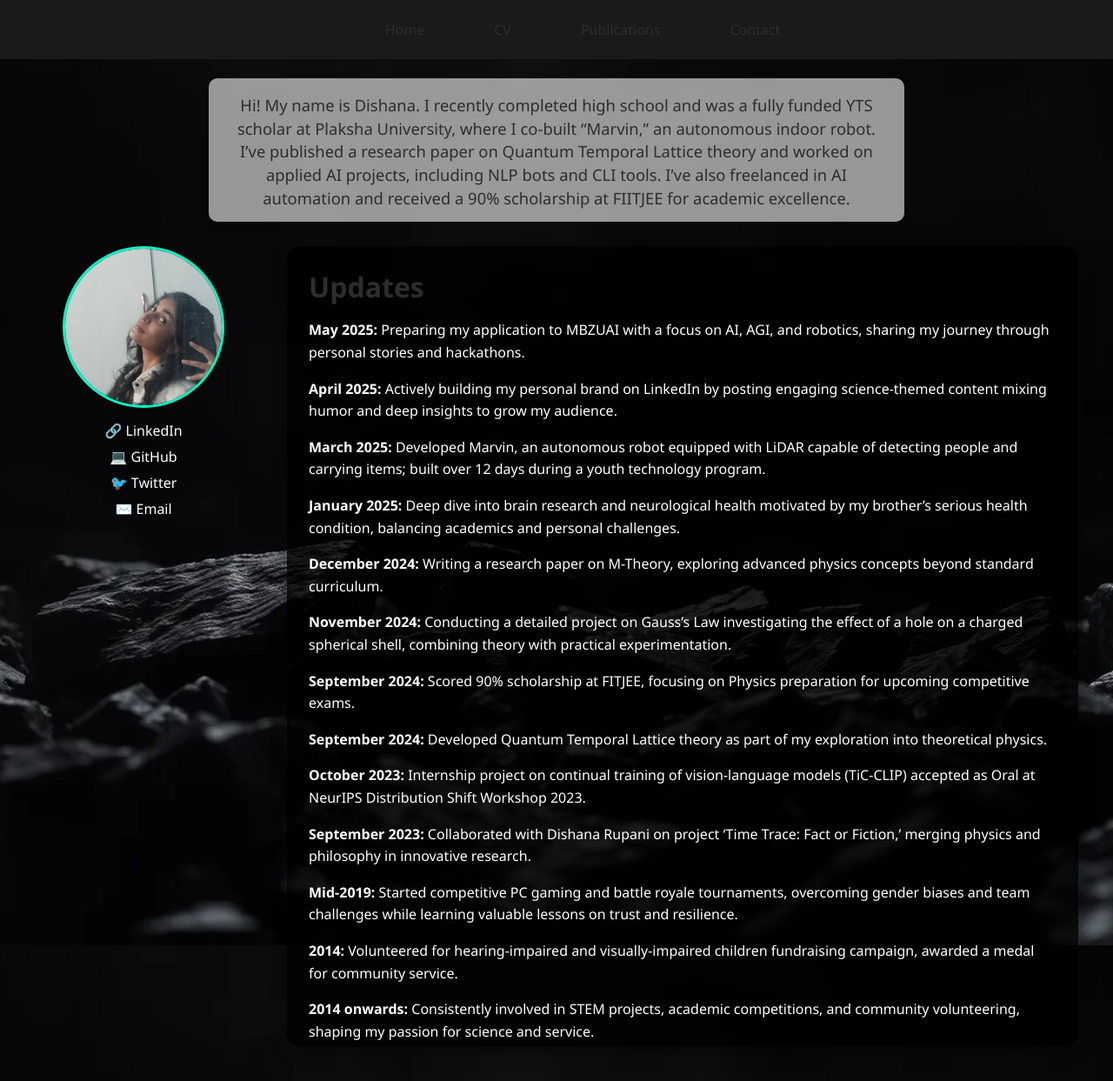
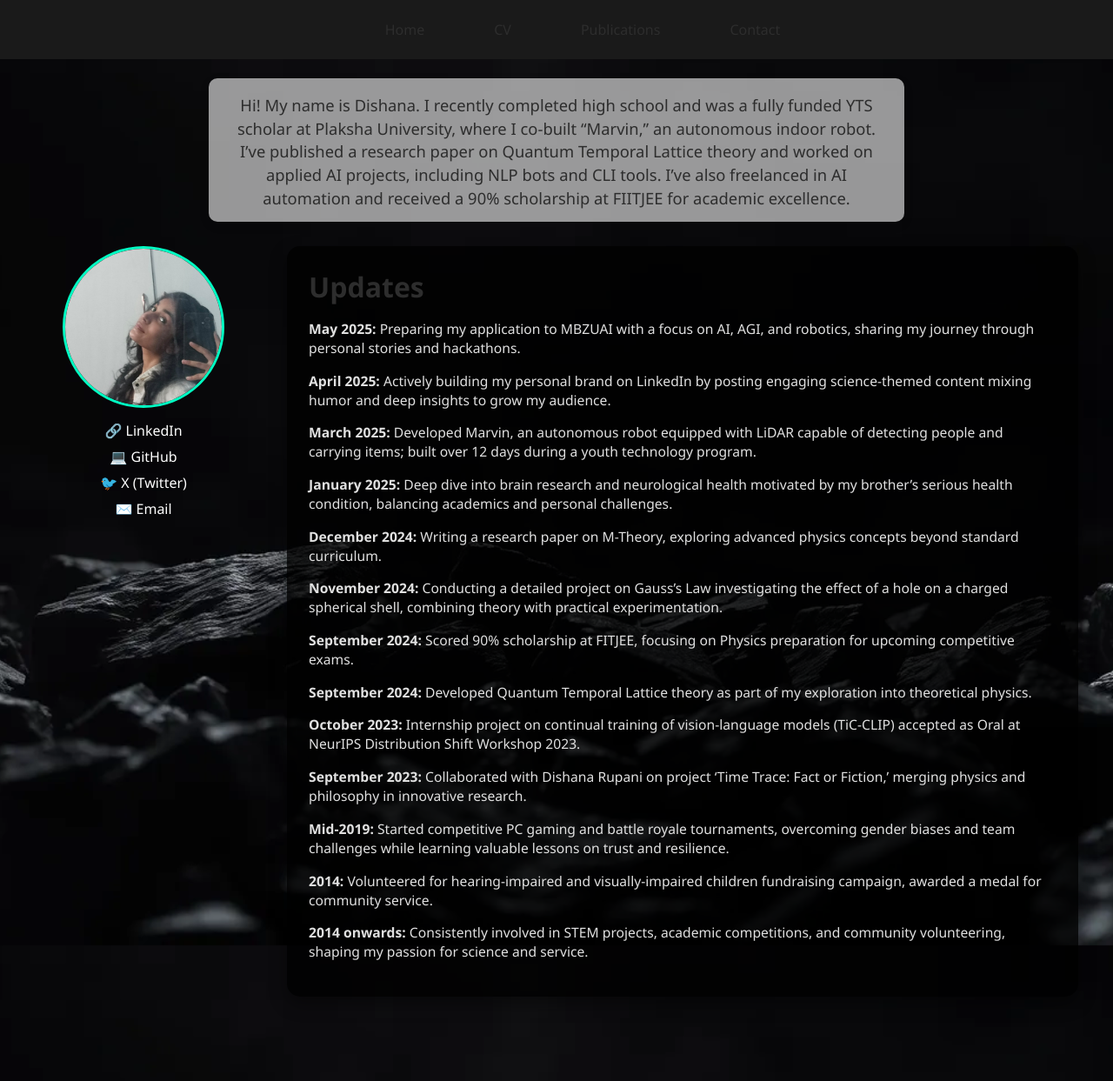
Before and after one commit to dishana11/dishana11.github.io, a Jekyll site: the page built from index.md, in a window 1280 px wide. Shown: the whole page at 87% size. Built offline with Jekyll 4.4.1, drawn with Linux system fonts in a browser that asks for light colours; after the commit the page ends 1186 px from its top, so only the background shows below that; some of the changed lines change nothing that is shown.

Commit message:
Update index.md

```diff
--- a/index.md
+++ b/index.md
@@ -118,10 +118,12 @@ layout: default
     color: #2d2d2d;
     margin-top: 0;
     display: inline;
+    font-size: 2em;
   }
 
-  .content-box p {
-    line-height: 1.6;
+  .updates-content {
+    font-size: 0.98em;
+    color: #e0e0e0;
   }
 
   .cv-fullscreen-link {
@@ -192,9 +194,9 @@ layout: default
       <img src="assets/images/avatar.jpg" alt="Your Profile Picture">
     </div>
     <div class="social-links">
-      <a href="https://linkedin.com/in/yourusername" target="_blank">🔗 LinkedIn</a>
-      <a href="https://github.com/yourusername" target="_blank">💻 GitHub</a>
-      <a href="https://twitter.com/yourhandle" target="_blank">🐦 Twitter</a>
+      <a href="https://www.linkedin.com/in/dishanarupani/" target="_blank">🔗 LinkedIn</a>
+      <a href="https://github.com/meowww11" target="_blank">💻 GitHub</a>
+      <a href="https://x.com/dishanaa11" target="_blank">🐦 X (Twitter)</a>
       <a href="mailto:and@gmail.com">✉️ Email</a>
     </div>
   </div>
@@ -203,19 +205,21 @@ layout: default
     <!-- Default Home Content -->
     <div id="home">
       <h1>Updates</h1>
-      <p><strong>May 2025:</strong> Preparing my application to MBZUAI with a focus on AI, AGI, and robotics, sharing my journey through personal stories and hackathons.</p>
-      <p><strong>April 2025:</strong> Actively building my personal brand on LinkedIn by posting engaging science-themed content mixing humor and deep insights to grow my audience.</p>
-      <p><strong>March 2025:</strong> Developed Marvin, an autonomous robot equipped with LiDAR capable of detecting people and carrying items; built over 12 days during a youth technology program.</p>
-      <p><strong>January 2025:</strong> Deep dive into brain research and neurological health motivated by my brother’s serious health condition, balancing academics and personal challenges.</p>
-      <p><strong>December 2024:</strong> Writing a research paper on M-Theory, exploring advanced physics concepts beyond standard curriculum.</p>
-      <p><strong>November 2024:</strong> Conducting a detailed project on Gauss’s Law investigating the effect of a hole on a charged spherical shell, combining theory with practical experimentation.</p>
-      <p><strong>September 2024:</strong> Scored 90% scholarship at FITJEE, focusing on Physics preparation for upcoming competitive exams.</p>
-      <p><strong>September 2024:</strong> Developed Quantum Temporal Lattice theory as part of my exploration into theoretical physics.</p>
-      <p><strong>October 2023:</strong> Internship project on continual training of vision-language models (TiC-CLIP) accepted as Oral at NeurIPS Distribution Shift Workshop 2023.</p>
-      <p><strong>September 2023:</strong> Collaborated with Dishana Rupani on project ‘Time Trace: Fact or Fiction,’ merging physics and philosophy in innovative research.</p>
-      <p><strong>Mid-2019:</strong> Started competitive PC gaming and battle royale tournaments, overcoming gender biases and team challenges while learning valuable lessons on trust and resilience.</p>
-      <p><strong>2014:</strong> Volunteered for hearing-impaired and visually-impaired children fundraising campaign, awarded a medal for community service.</p>
-      <p><strong>2014 onwards:</strong> Consistently involved in STEM projects, academic competitions, and community volunteering, shaping my passion for science and service.</p>
+      <div class="updates-content">
+        <p><strong>May 2025:</strong> Preparing my application to MBZUAI with a focus on AI, AGI, and robotics, sharing my journey through personal stories and hackathons.</p>
+        <p><strong>April 2025:</strong> Actively building my personal brand on LinkedIn by posting engaging science-themed content mixing humor and deep insights to grow my audience.</p>
+        <p><strong>March 2025:</strong> Developed Marvin, an autonomous robot equipped with LiDAR capable of detecting people and carrying items; built over 12 days during a youth technology program.</p>
+        <p><strong>January 2025:</strong> Deep dive into brain research and neurological health motivated by my brother’s serious health condition, balancing academics and personal challenges.</p>
+        <p><strong>December 2024:</strong> Writing a research paper on M-Theory, exploring advanced physics concepts beyond standard curriculum.</p>
+        <p><strong>November 2024:</strong> Conducting a detailed project on Gauss’s Law investigating the effect of a hole on a charged spherical shell, combining theory with practical experimentation.</p>
+        <p><strong>September 2024:</strong> Scored 90% scholarship at FITJEE, focusing on Physics preparation for upcoming competitive exams.</p>
+        <p><strong>September 2024:</strong> Developed Quantum Temporal Lattice theory as part of my exploration into theoretical physics.</p>
+        <p><strong>October 2023:</strong> Internship project on continual training of vision-language models (TiC-CLIP) accepted as Oral at NeurIPS Distribution Shift Workshop 2023.</p>
+        <p><strong>September 2023:</strong> Collaborated with Dishana Rupani on project ‘Time Trace: Fact or Fiction,’ merging physics and philosophy in innovative research.</p>
+        <p><strong>Mid-2019:</strong> Started competitive PC gaming and battle royale tournaments, overcoming gender biases and team challenges while learning valuable lessons on trust and resilience.</p>
+        <p><strong>2014:</strong> Volunteered for hearing-impaired and visually-impaired children fundraising campaign, awarded a medal for community service.</p>
+        <p><strong>2014 onwards:</strong> Consistently involved in STEM projects, academic competitions, and community volunteering, shaping my passion for science and service.</p>
+      </div>
     </div>
 
     <div id="cv" style="display: none;">
```
